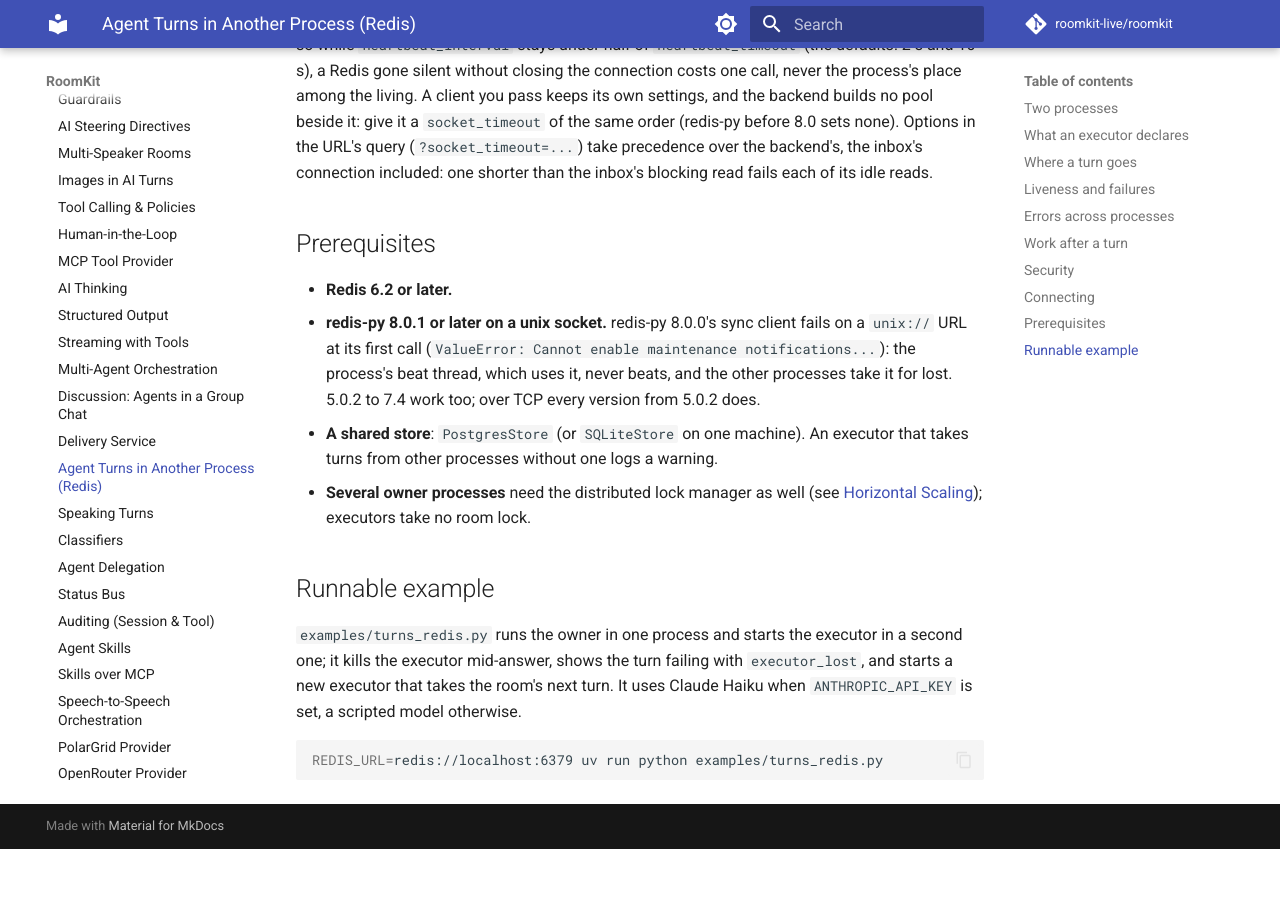
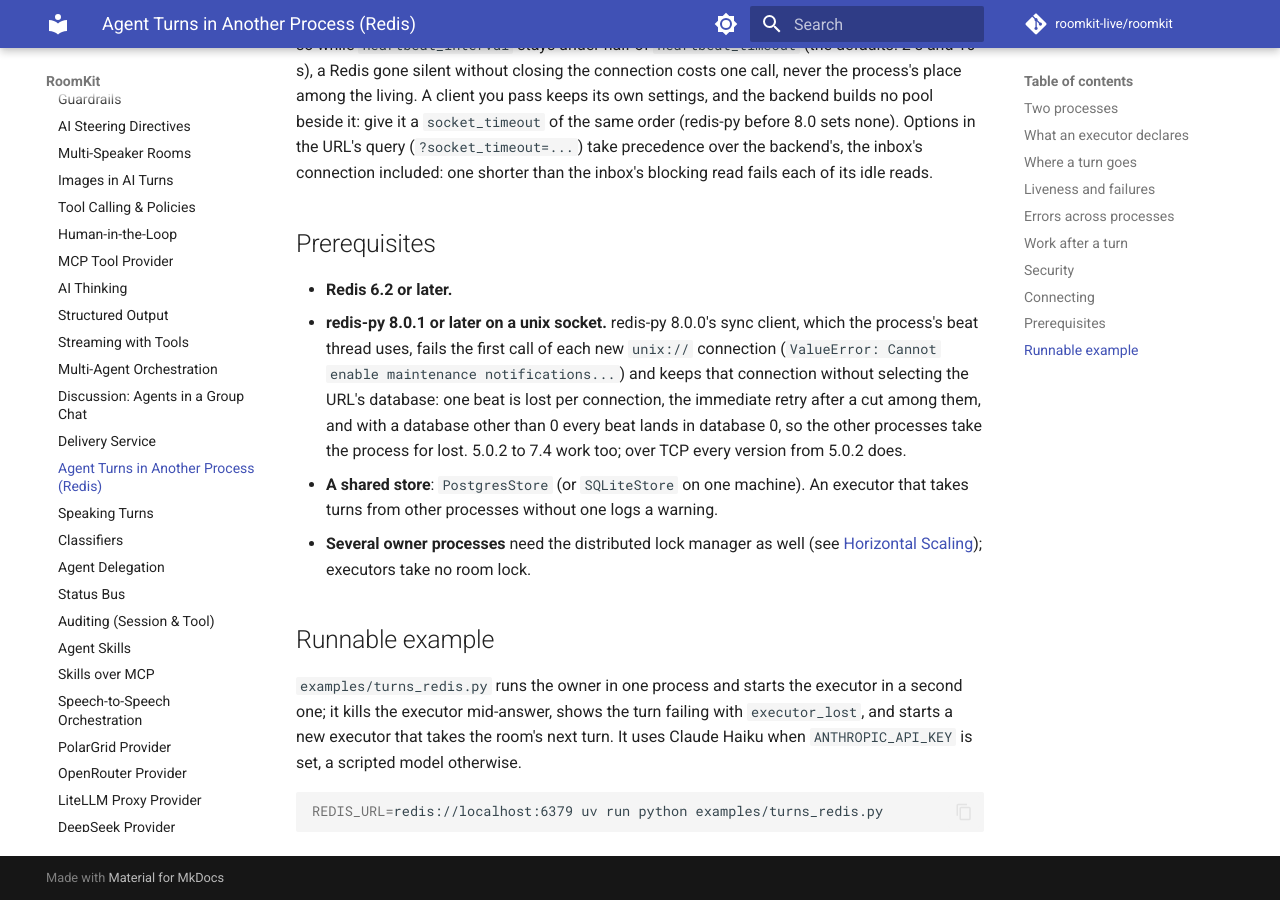
Before and after one commit to roomkit-live/roomkit-docs, an MkDocs documentation site: the page built from docs/guides/turn-backend-redis.md, in a window 1280 px wide and 900 px high, scrolled down 4911 px. Built offline with MkDocs 1.6.1 and Material for MkDocs 9.7.7, drawn with Linux system fonts in a browser that asks for light colours; comment, search, counter and statistics services are not loaded; before the commit the page ends 5760 px from its top, so only the background shows below that.

Commit message:
docs(turns): what redis-py 8.0.0 does to a turn backend on a unix socket, measured, per review (RMK-869)

```diff
--- a/docs/guides/turn-backend-redis.md
+++ b/docs/guides/turn-backend-redis.md
@@ -200,11 +200,14 @@ fails each of its idle reads.
 ## Prerequisites
 
 - **Redis 6.2 or later.**
-- **redis-py 8.0.1 or later on a unix socket.** redis-py 8.0.0's sync client
-  fails on a `unix://` URL at its first call (`ValueError: Cannot enable
-  maintenance notifications...`): the process's beat thread, which uses it,
-  never beats, and the other processes take it for lost. 5.0.2 to 7.4 work
-  too; over TCP every version from 5.0.2 does.
+- **redis-py 8.0.1 or later on a unix socket.** redis-py 8.0.0's sync
+  client, which the process's beat thread uses, fails the first call of each
+  new `unix://` connection (`ValueError: Cannot enable maintenance
+  notifications...`) and keeps that connection without selecting the URL's
+  database: one beat is lost per connection, the immediate retry after a cut
+  among them, and with a database other than 0 every beat lands in database
+  0, so the other processes take the process for lost. 5.0.2 to 7.4 work too;
+  over TCP every version from 5.0.2 does.
 - **A shared store**: `PostgresStore` (or `SQLiteStore` on one machine). An
   executor that takes turns from other processes without one logs a warning.
 - **Several owner processes** need the distributed lock manager as well (see
```
